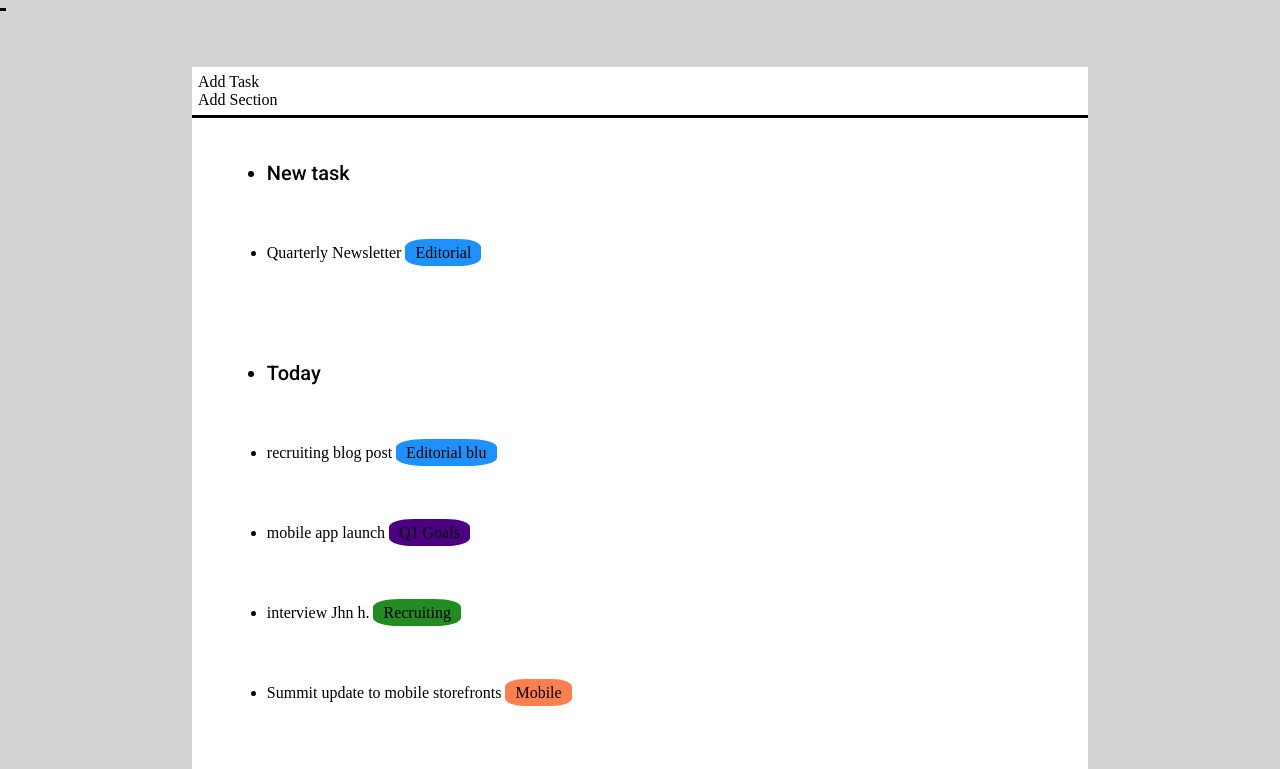
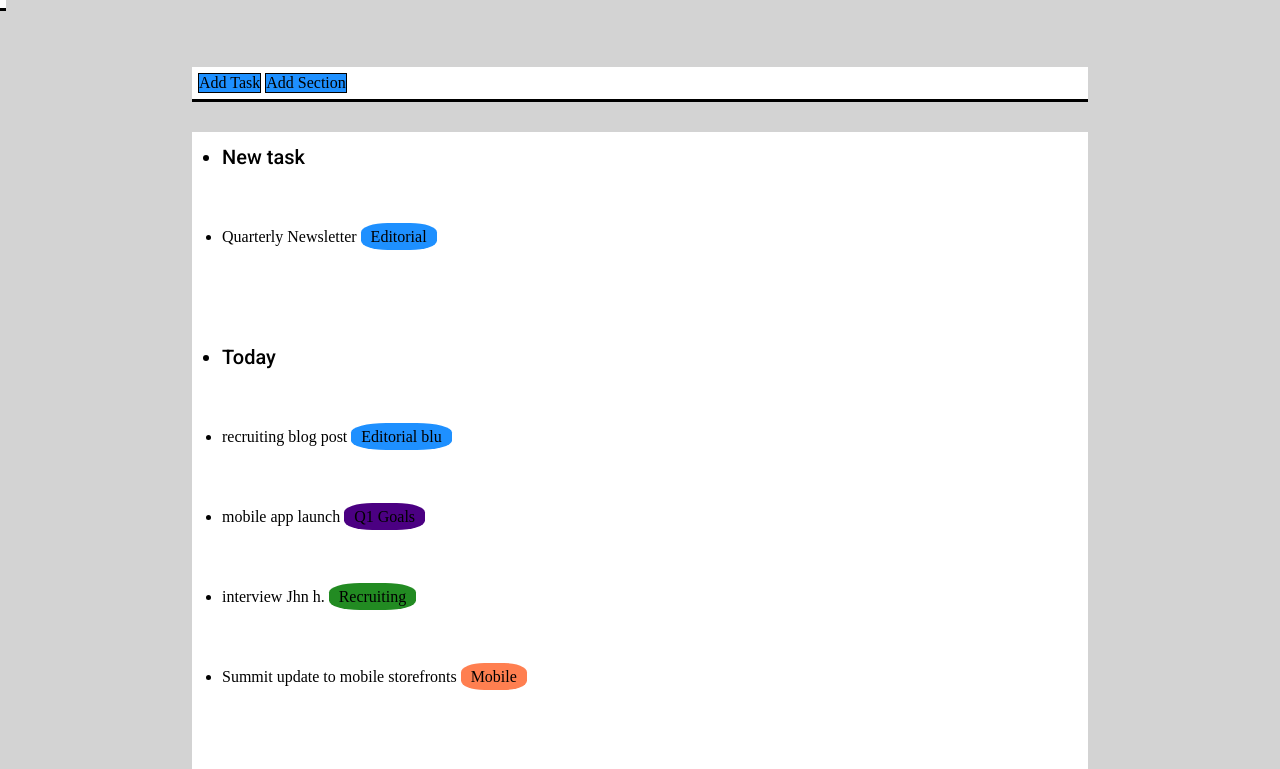
Before and after one commit to scollo26/html-css-toboolist, a plain HTML site: page index.html in a window 1280 px wide. Shown: the part 67-836 px from the top of the page. Drawn offline with Linux system fonts and the light colour scheme.

Commit message:
modifiche

```diff
--- a/css/style.css
+++ b/css/style.css
@@ -17,7 +17,7 @@ header{
 }
 
 header h1{
-    display: inline-block;
+    margin-left: 5%;
 }
 
 
@@ -25,30 +25,33 @@ header h1{
     width: 70%;
     height: 100%;
     margin: 5% auto;
-    background-color: white;
+
     /* border-style: solid; */
 }
 
 .marg{
-    margin-left: 0%;
+    margin-bottom: 1%;
     padding: 6px;
     border-bottom-style: solid;
+    background-color: white;
 
 }
 
 .button1 {
     display: inline-block;
     background: dodgerblue;
-    width: 100px;
-    height: 100px;
-    padding: 20%;
+
+    padding: 0%;
     border: 1px solid;
 }
 
 
 section{
-    margin:0% 5%;
+    margin-top: 1%;
+    background-color: white;
 }
+
+
 
 ul{
     margin-bottom: 70px;
@@ -69,7 +72,7 @@ li {
 
 /* inizioradius */
 .radius{
-    border-radius: 30%;
+    border-radius: 35%;
     padding: 5px 10px 5px 10px;
 }
 
--- a/index.html
+++ b/index.html
@@ -19,10 +19,10 @@
     <main-header class="color marg">
         <div class="container">
             <div class="marg">
-                <div>
-                   <span class="button">Add Task </span>
+                <div class="button1">
+                   Add Task
                 </div>
-                <div>Add Section</div>
+                <div class="button1">Add Section</div>
 
 
 
```
